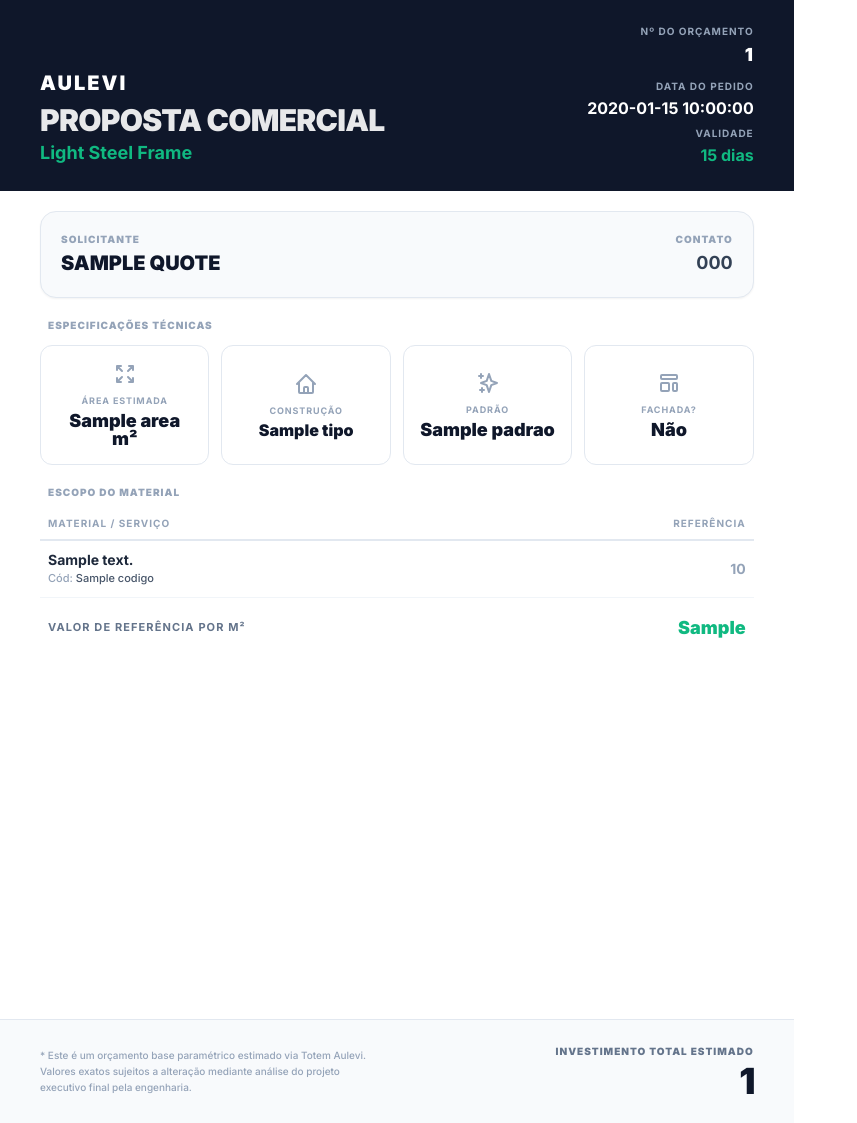
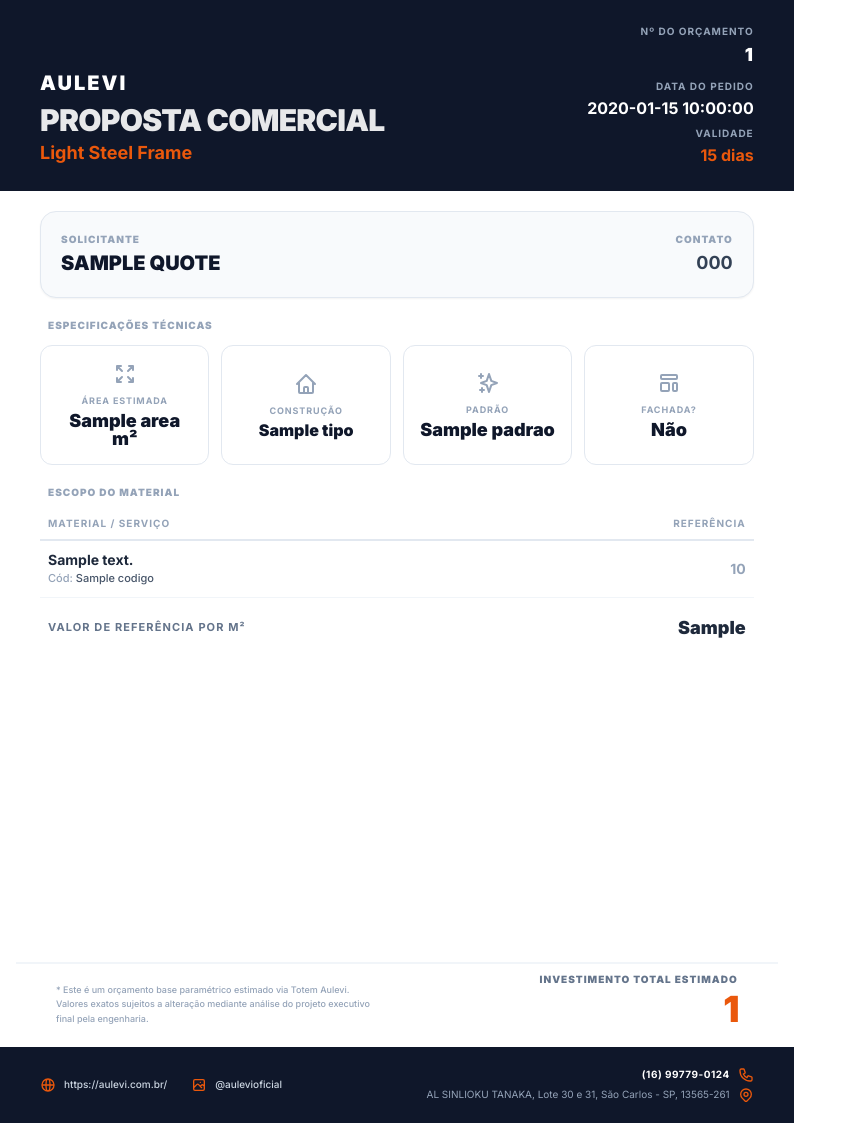
Before and after one commit to pariziigor/Aulevi_Totem_Kiosk, a Python web app: template backend/templates/quote_template.html in a window 1280 px wide. Shown: the whole page, without its empty margins (0-857 px from the left). Run offline with Jinja, Linux system fonts and the light colour scheme; the template is opened without the code that fills it: most values are stand-ins (such as "Sample title", 1, 10 or a date in 2020); some libraries are stand-ins or nearby versions.

Commit message:
style(pdf): update accent color to corporate orange and redesign footer layout
- Change primary accent and highlight colors from green to vibrant orange (#EA580C).

- Relocate total investment value section above the footer for enhanced visual clarity.

- Implement a premium dark corporate footer containing company website, social media handles, contact phone, and address.

```diff
--- a/backend/templates/quote_template.html
+++ b/backend/templates/quote_template.html
@@ -11,7 +11,8 @@
                 extend: {
                     fontFamily: { sans: ['Inter', 'sans-serif'] },
                     colors: {
-                        aulevi: { 900: '#0F172A', 500: '#10B981', 50: '#ECFDF5' }
+                        // Paleta atualizada: 500 agora é um Laranja Corporativo (orange-600) e 50 é um fundo creme suave
+                        aulevi: { 900: '#0F172A', 500: '#EA580C', 50: '#FFF7ED' }
                     }
                 }
             }
@@ -54,7 +55,7 @@
             </div>
         </header>
 
-        <main class="flex-grow px-10 py-5 flex flex-col gap-5">
+        <main class="flex-grow px-10 pt-5 pb-2 flex flex-col gap-5">
 
             <section class="bg-slate-50 border border-slate-200 rounded-2xl p-5 flex justify-between items-center shadow-sm flex-none">
                 <div>
@@ -125,7 +126,7 @@
 
                         <tr>
                             <td class="py-4 px-2 font-bold text-slate-500 uppercase tracking-widest text-[11px]">Valor de Referência por m²</td>
-                            <td class="py-4 px-2 font-black text-aulevi-500 text-lg text-right">{{ value_per_m2 }}</td>
+                            <td class="py-4 px-2 font-black text-slate-800 text-lg text-right">{{ value_per_m2 }}</td>
                         </tr>
                     </tbody>
                 </table>
@@ -133,19 +134,45 @@
 
         </main>
 
-        <footer class="bg-slate-50 border-t border-slate-200 px-10 py-6 flex justify-between items-center flex-none">
+        <div class="px-10 pb-5 pt-2 flex justify-between items-end flex-none border-t-2 border-slate-100 mx-4">
             <div class="w-1/2 pr-4">
-                <p class="text-[10px] text-slate-400 font-medium leading-relaxed">
+                <p class="text-[9px] text-slate-400 font-medium leading-relaxed">
                     * Este é um orçamento base paramétrico estimado via Totem Aulevi. Valores exatos sujeitos a alteração mediante análise do projeto executivo final pela engenharia.
                 </p>
             </div>
 
             <div class="text-right">
                 <span class="block text-slate-500 font-black uppercase tracking-widest text-[10px] mb-1">Investimento Total Estimado</span>
-                <span class="block text-4xl leading-none font-black text-aulevi-900 tracking-tighter">
+                <span class="block text-4xl leading-none font-black text-aulevi-500 tracking-tighter">
                     {{ total_value }}
                 </span>
             </div>
+        </div>
+
+        <footer class="bg-aulevi-900 text-slate-300 px-10 py-5 flex justify-between items-center flex-none">
+
+            <div class="flex items-center gap-6 text-[10px] font-medium">
+                <div class="flex items-center gap-2">
+                    <svg class="w-4 h-4 text-aulevi-500" fill="none" stroke="currentColor" viewBox="0 0 24 24"><path stroke-linecap="round" stroke-linejoin="round" stroke-width="2" d="M21 12a9 9 0 01-9 9m9-9a9 9 0 00-9-9m9 9H3m9 9a9 9 0 01-9-9m9 9c1.657 0 3-4.03 3-9s-1.343-9-3-9m0 18c-1.657 0-3-4.03-3-9s1.343-9 3-9m-9 9a9 9 0 019-9"></path></svg>
+                    https://aulevi.com.br/
+                </div>
+                <div class="flex items-center gap-2">
+                    <svg class="w-4 h-4 text-aulevi-500" fill="none" stroke="currentColor" viewBox="0 0 24 24"><path stroke-linecap="round" stroke-linejoin="round" stroke-width="2" d="M4 16l4.586-4.586a2 2 0 012.828 0L16 16m-2-2l1.586-1.586a2 2 0 012.828 0L20 14m-6-6h.01M6 20h12a2 2 0 002-2V6a2 2 0 00-2-2H6a2 2 0 00-2 2v12a2 2 0 002 2z"></path></svg>
+                    @aulevioficial
+                </div>
+            </div>
+
+            <div class="flex flex-col gap-1 text-[10px] text-right">
+                <div class="flex items-center justify-end gap-2">
+                    <span class="font-bold text-white tracking-wider">(16) 99779-0124</span>
+                    <svg class="w-4 h-4 text-aulevi-500" fill="none" stroke="currentColor" viewBox="0 0 24 24"><path stroke-linecap="round" stroke-linejoin="round" stroke-width="2" d="M3 5a2 2 0 012-2h3.28a1 1 0 01.948.684l1.498 4.493a1 1 0 01-.502 1.21l-2.257 1.13a11.042 11.042 0 005.516 5.516l1.13-2.257a1 1 0 011.21-.502l4.493 1.498a1 1 0 01.684.949V19a2 2 0 01-2 2h-1C9.716 21 3 14.284 3 6V5z"></path></svg>
+                </div>
+                <div class="flex items-center justify-end gap-2 text-slate-400">
+                    <span>AL SINLIOKU TANAKA, Lote 30 e 31, São Carlos - SP, 13565-261</span>
+                    <svg class="w-4 h-4 text-aulevi-500" fill="none" stroke="currentColor" viewBox="0 0 24 24"><path stroke-linecap="round" stroke-linejoin="round" stroke-width="2" d="M17.657 16.657L13.414 20.9a1.998 1.998 0 01-2.827 0l-4.244-4.243a8 8 0 1111.314 0z"></path><path stroke-linecap="round" stroke-linejoin="round" stroke-width="2" d="M15 11a3 3 0 11-6 0 3 3 0 016 0z"></path></svg>
+                </div>
+            </div>
+
         </footer>
 
     </div>
```
